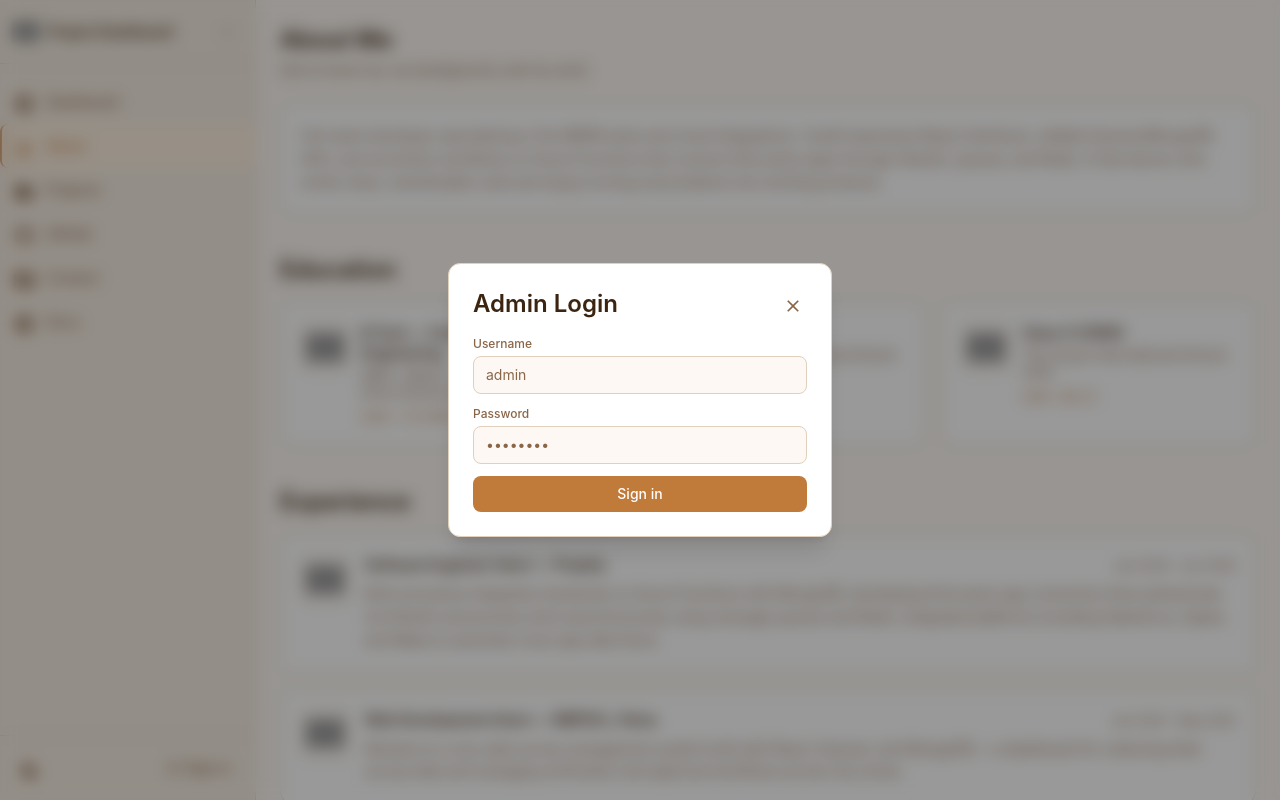
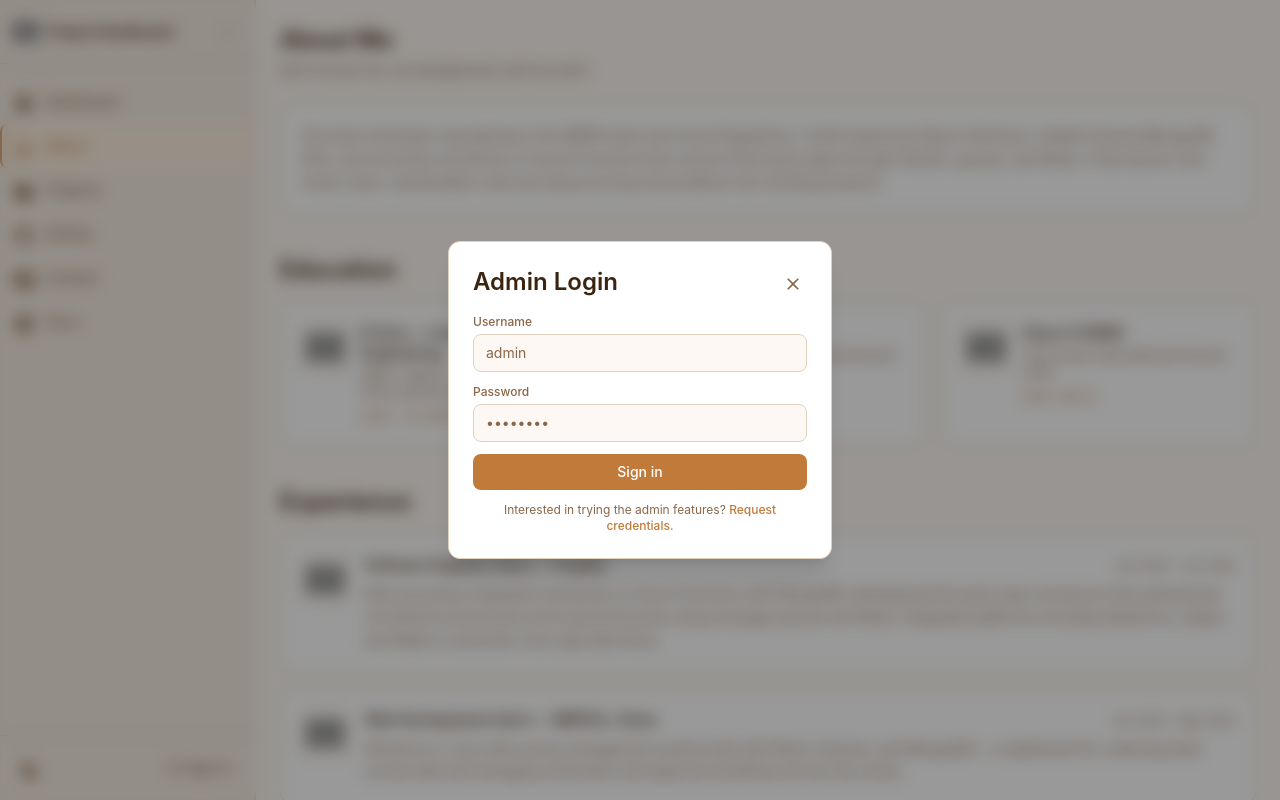
Before and after one commit to tejash098/Project-Dashboard, a React (Vite) app in the folder client/: page /about in a window 1280 px wide. Both pictures are taken after a click on the button "Sign in". Built offline with nearby package versions, Linux system fonts and the light colour scheme; no server answers; grey boxes are pictures that could not be loaded.

Commit message:
feat: add Vercel analytics and speed insights; enhance login modal with toast notifications and pre-filled contact form

```diff
--- a/client/package.json
+++ b/client/package.json
@@ -19,6 +19,8 @@
     "@mui/icons-material": "^9.1.1",
     "@mui/material": "^9.1.1",
     "@tailwindcss/vite": "^4.3.0",
+    "@vercel/analytics": "^2.0.1",
+    "@vercel/speed-insights": "^2.0.0",
     "axios": "^1.18.0",
     "lucide-react": "^1.17.0",
     "react": "^19.2.6",
--- a/client/src/components/ui/LoginModal.jsx
+++ b/client/src/components/ui/LoginModal.jsx
@@ -1,12 +1,23 @@
 import { useState } from "react";
+import { Link } from "react-router-dom";
 import Modal from "./Modal";
 import { useAuth } from "../../hooks/useAuth";
+import { useToast } from "../../hooks/useToast";
 import { ROUNDED, TYPOGRAPHY, A11Y, WIDTH } from "../../config/constants";
 
 /** Shared input styling — kept as a static string for the Tailwind scanner. */
 const INPUT_CLASS = `${WIDTH.FULL} ${ROUNDED.MD} border border-border bg-page-bg
   px-3 py-2 ${TYPOGRAPHY.TEXT_SM} text-text-primary
   placeholder:text-text-secondary ${A11Y.FOCUS_RING}`;
+
+// Pre-filled subject/body for visitors who want to try the admin-only features.
+// Encoded into the Contact route so the form opens ready to send (still editable).
+const ADMIN_REQUEST_TITLE = "Request of admin credentials";
+const ADMIN_REQUEST_MESSAGE =
+  "I am interested in trying out the admin features. Could you please share demo credentials?";
+const CONTACT_PREFILL_PATH =
+  `/contact?title=${encodeURIComponent(ADMIN_REQUEST_TITLE)}` +
+  `&message=${encodeURIComponent(ADMIN_REQUEST_MESSAGE)}`;
 
 /**
  * Admin login modal. Renders a username/password form on a blurred backdrop
@@ -19,6 +30,7 @@ const INPUT_CLASS = `${WIDTH.FULL} ${ROUNDED.MD} border border-border bg-page-bg
  */
 const LoginModal = ({ open, onClose }) => {
   const { login } = useAuth();
+  const { addToast } = useToast();
 
   const [username, setUsername] = useState("");
   const [password, setPassword] = useState("");
@@ -36,15 +48,21 @@ const LoginModal = ({ open, onClose }) => {
     setLoading(true);
     try {
       await login(username, password);
+      // Keep the entered name for the toast before we clear the inputs.
+      const loggedInAs = username;
       // Reset and close on success so the next open starts clean.
       setUsername("");
       setPassword("");
       onClose();
+      // Confirm the successful sign-in with a toast.
+      addToast({ type: "success", message: `Welcome back, ${loggedInAs}` });
     } catch (err) {
       // Surface the API's message (e.g. "Invalid username or password").
       const message = err.response?.data?.message || err.message || "Login failed";
       console.warn(`[LoginModal] login failed: ${message}`);
       setError(message);
+      // Surface the failure as a toast too, alongside the inline error.
+      addToast({ type: "error", message });
     } finally {
       setLoading(false);
     }
@@ -100,6 +118,19 @@ const LoginModal = ({ open, onClose }) => {
         >
           {loading ? "Signing in…" : "Sign in"}
         </button>
+
+        {/* Invite visitors to request demo credentials — the link opens the
+            Contact form pre-filled and closes this popup as it navigates. */}
+        <p className={`${TYPOGRAPHY.TEXT_XS} text-text-secondary text-center`}>
+          Interested in trying the admin features?{" "}
+          <Link
+            to={CONTACT_PREFILL_PATH}
+            onClick={onClose}
+            className={`${TYPOGRAPHY.FONT_MEDIUM} text-accent hover:underline`}
+          >
+            Request credentials.
+          </Link>
+        </p>
       </form>
     </Modal>
   );
--- a/client/src/components/ui/ProfileMenu.jsx
+++ b/client/src/components/ui/ProfileMenu.jsx
@@ -2,6 +2,7 @@ import { useState, useRef, useEffect } from "react";
 import LogoutIcon from "@mui/icons-material/Logout";
 import LoginIcon from "@mui/icons-material/Login";
 import { useAuth } from "../../hooks/useAuth";
+import { useToast } from "../../hooks/useToast";
 import LoginModal from "./LoginModal";
 import {
   ROUNDED,
@@ -29,6 +30,7 @@ import {
  */
 const ProfileMenu = ({ compact = false, placement = "topbar" }) => {
   const { isAdmin, admin, logout } = useAuth();
+  const { addToast } = useToast();
 
   const [open, setOpen] = useState(false); // popover visibility (admin)
   const [loginOpen, setLoginOpen] = useState(false); // login modal (visitor)
@@ -127,6 +129,8 @@ const ProfileMenu = ({ compact = false, placement = "topbar" }) => {
             onClick={() => {
               setOpen(false);
               logout();
+              // Confirm the sign-out with a toast.
+              addToast({ type: "success", message: "Logged out successfully" });
             }}
             className={`mt-4 w-full ${FLEX.CENTER} gap-2 ${ROUNDED.MD}
               border border-border px-3 py-2 ${TYPOGRAPHY.TEXT_SM} text-text-secondary
--- a/client/src/main.jsx
+++ b/client/src/main.jsx
@@ -7,12 +7,18 @@ import AuthProvider from './context/AuthContext.jsx'
 import ToastProvider from './context/ToastContext.jsx'
 import SidebarProvider from './context/SidebarContext.jsx'
 import { BrowserRouter } from "react-router-dom";
+import { Analytics } from "@vercel/analytics/react";
+import { SpeedInsights } from "@vercel/speed-insights/react";
 
 /**
  * Application entry point.
  * AuthProvider sits above SidebarProvider so the sidebar account control
  * (profile/sign-in) can read auth state, and ToastProvider sits inside so any
  * component — including inline editors — can raise toasts.
+ *
+ * Analytics and SpeedInsights are Vercel's invisible trackers (page views +
+ * Core Web Vitals). They render no UI and are mounted once at the root so they
+ * cover every route; data is viewed in the Vercel project dashboard.
  */
 createRoot(document.getElementById('root')).render(
   <StrictMode>
@@ -26,6 +32,8 @@ createRoot(document.getElementById('root')).render(
           </ToastProvider>
         </AuthProvider>
       </ThemeProvider>
+      <Analytics />
+      <SpeedInsights />
     </BrowserRouter>
   </StrictMode>,
 )
--- a/client/src/pages/Contact.jsx
+++ b/client/src/pages/Contact.jsx
@@ -1,4 +1,5 @@
 import { useRef, useState } from "react";
+import { useSearchParams } from "react-router-dom";
 import emailjs from "@emailjs/browser";
 import EmailIcon from "@mui/icons-material/Email";
 import PhoneIcon from "@mui/icons-material/Phone";
@@ -86,8 +87,16 @@ const EMPTY_FORM = { title: "", name: "", email: "", phone: "", message: "" };
  */
 const Contact = () => {
   const { addToast } = useToast();
+  const [searchParams] = useSearchParams();
 
-  const [form, setForm] = useState(EMPTY_FORM);
+  // Seed the title/message from the URL so deep links (e.g. the login popup's
+  // "Request credentials" link) can open the form pre-filled. Falls back to
+  // empty for a normal visit. Read once on mount via the lazy initializer.
+  const [form, setForm] = useState(() => ({
+    ...EMPTY_FORM,
+    title: searchParams.get("title") ?? "",
+    message: searchParams.get("message") ?? "",
+  }));
   const [image, setImage] = useState(null);
   const [loading, setLoading] = useState(false);
   // Ref to the native file input so it can be cleared on reset (file inputs are
--- a/client/src/pages/Dashboard.jsx
+++ b/client/src/pages/Dashboard.jsx
@@ -142,6 +142,11 @@ const Dashboard = () => {
               username={GITHUB_USERNAME}
               colorScheme={theme}
               fontSize={12}
+              // Shown in place of the heatmap when the contributions API can't
+              // be reached, instead of the library's default unstyled error.
+              errorMessage="Couldn`t load GitHub activity right now. Please try again later."
+              blockMargin={6}
+              blockRadius={1}
             />
           </div>
         </Card>
```
Also changed, not shown: 2 other files (tests, documents, lock files or other folders).
